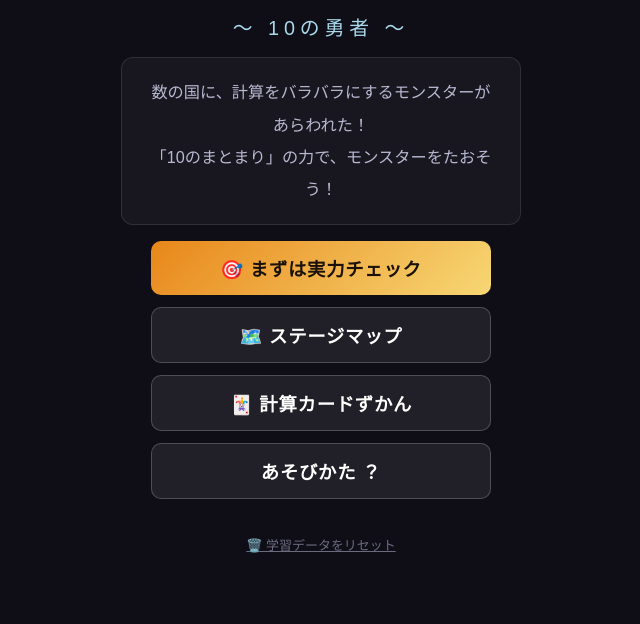
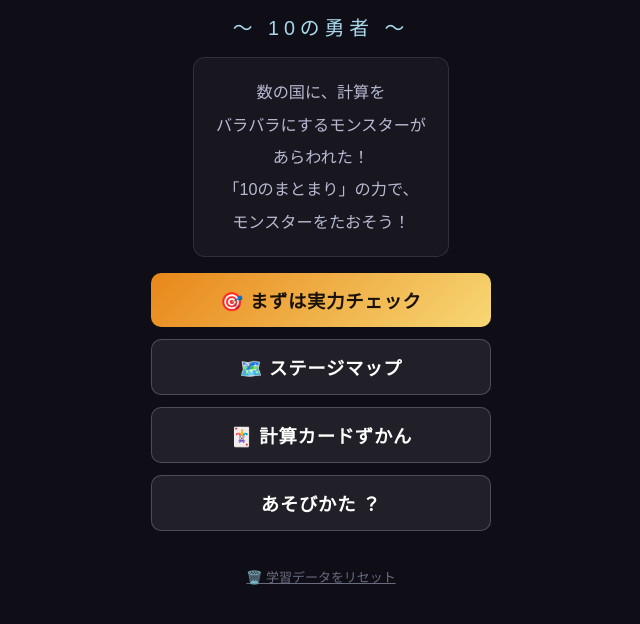
Before and after one commit to st-dash/manabi, a plain HTML site: page math-quest/math-quest.html in a window 1280 px wide. Shown: the part 288-912 px from the top of the page, without its empty margins (319-959 px from the left). Drawn offline with Linux system fonts and the light colour scheme.

Commit message:
算数クエストのタイトル画面のストーリー文が不自然に折り返される問題を修正
2行の長い文だったため「たおそ／う！」のように単語の途中で改行されていた。
漢字クエストと同じく句の切れ目で5行に区切り直し、360・480・680px幅で
自動の折り返しが起きないことを確認。

Co-Authored-By: Claude Opus 5.5 <noreply@anthropic.com>

```diff
--- a/math-quest/math-quest.html
+++ b/math-quest/math-quest.html
@@ -14,7 +14,13 @@
         <div class="title-deco">🍒 ➕ ➖ 🍒</div>
         <h1 class="game-title">算数<br>クエスト</h1>
         <p class="game-subtitle">〜 10の勇者 〜</p>
-        <div class="title-story">数の国に、計算をバラバラにするモンスターがあらわれた！<br>「10のまとまり」の力で、モンスターをたおそう！</div>
+        <div class="title-story">
+            数の国に、計算を<br>
+            バラバラにするモンスターが<br>
+            あらわれた！<br>
+            「10のまとまり」の力で、<br>
+            モンスターをたおそう！
+        </div>
         <div class="title-buttons">
             <button class="btn btn-primary" id="titleCheckBtn" onclick="startCheck()">🎯 まずは実力チェック</button>
             <button class="btn btn-secondary" id="titleMapBtn" onclick="openMap()">🗺️ ステージマップ</button>
```
